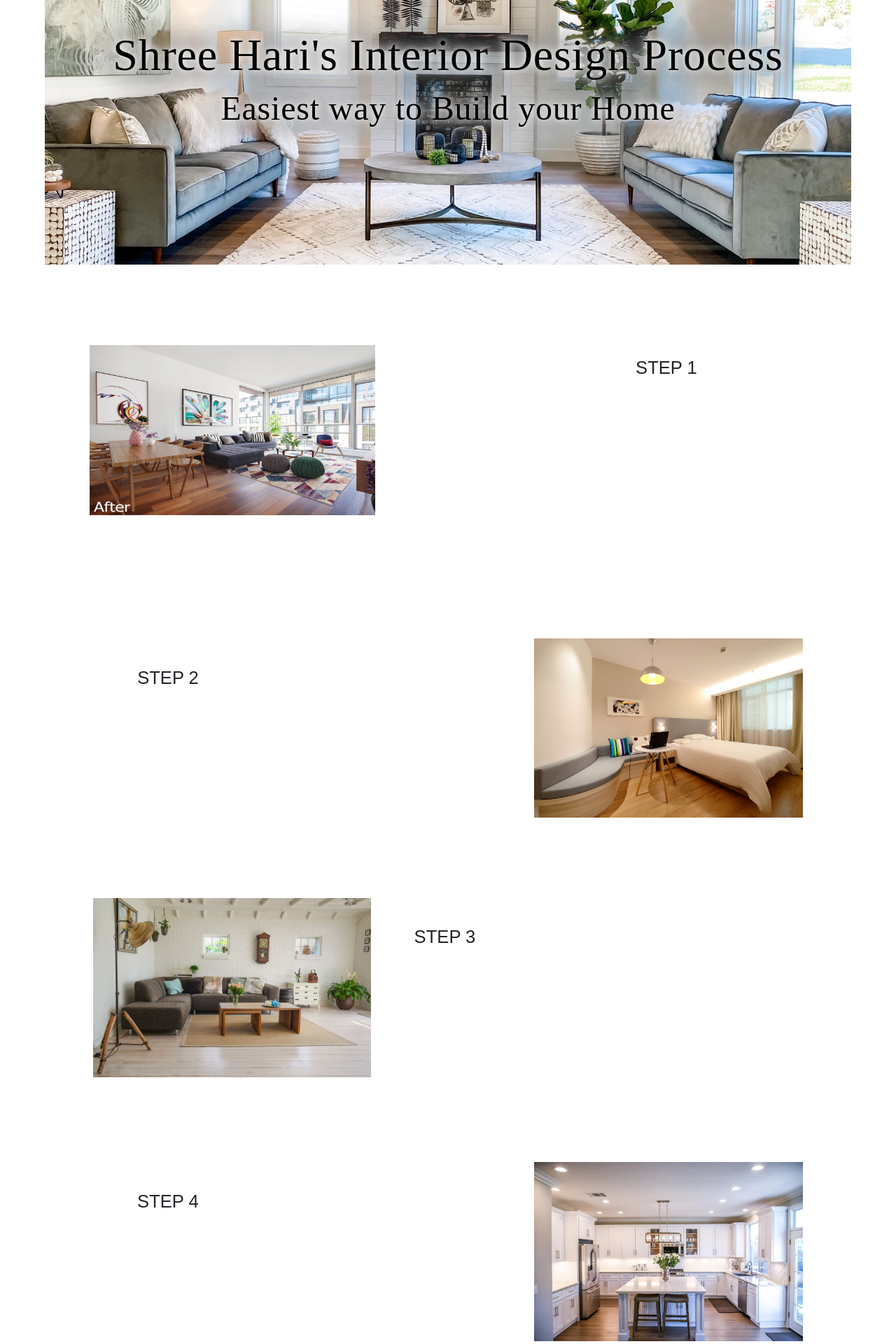
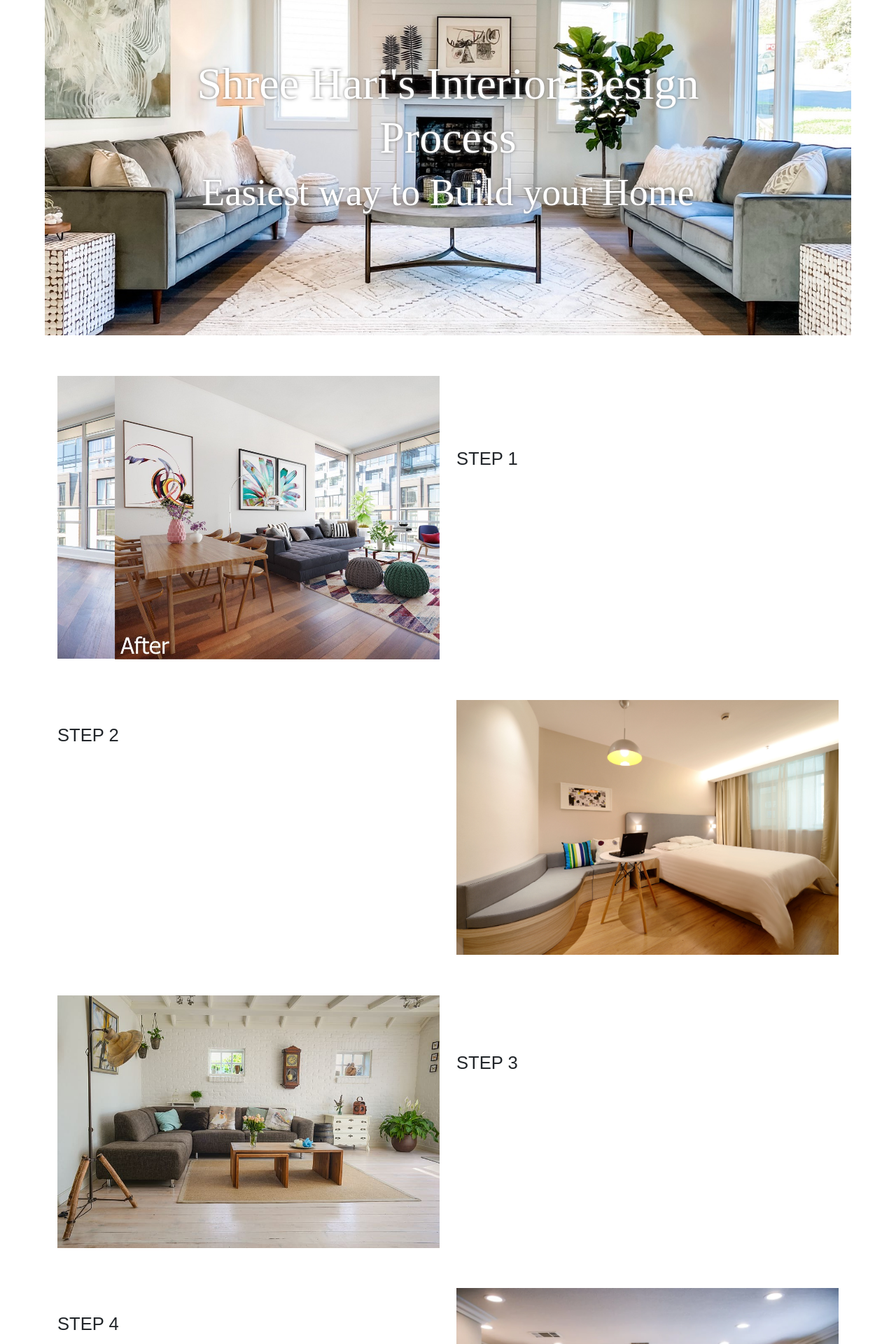
Before and after one commit to Meeetpatel/Shreehari, a React (Create React App) app: page /HIW in a window 1280 px wide. Shown: the part 240-2160 px from the top of the page at 70% size. Built offline with nearby package versions, Linux system fonts and the light colour scheme.

Commit message:
bootstrap

```diff
--- a/package.json
+++ b/package.json
@@ -7,9 +7,11 @@
     "@testing-library/jest-dom": "^5.17.0",
     "@testing-library/react": "^13.4.0",
     "@testing-library/user-event": "^13.5.0",
+    "bootstrap": "^5.3.2",
     "embla-carousel-autoplay": "^8.0.0-rc14",
     "embla-carousel-react": "^8.0.0-rc14",
     "react": "^18.2.0",
+    "react-bootstrap": "^2.9.1",
     "react-dom": "^18.2.0",
     "react-router-dom": "^6.20.0",
     "react-scripts": "5.0.1",
--- a/src/Components/HIW.js
+++ b/src/Components/HIW.js
@@ -1,27 +1,26 @@
 import React from "react";
 import bg1 from "../bg1.jpeg";
-import "./styles.css";
 import useEmblaCarousel from "embla-carousel-react";
+import Autoplay from "embla-carousel-autoplay";
 import before from "../Before.jpg";
 import after from "../After.jpg";
-import Autoplay from "embla-carousel-autoplay";
 import bedroom from "../bedroom.jpg";
 import bg3 from "../bg3.jpg";
 import bg4 from "../bg4.jpg";
 import bg5 from "../bg5.jpg";
-import { Link, animateScroll as scroll } from "react-scroll";
+import { Container, Row, Col } from "react-bootstrap"; // Import Bootstrap components
+
 const HIW = () => {
   const containerStyles = {
-    height: "60vh", // Adjusted for full viewport height
+    height: "70vh",
     width: "100%",
-
-    background: `url(${bg1})`, // Replace with your image URL
+    background: `url(${bg1})`,
     backgroundSize: "cover",
     backgroundPosition: "center",
     display: "flex",
     justifyContent: "center",
-    alignItems: "left",
-    color: "#3e4444", // Adjust the text color
+    alignItems: "center", // Center content vertically
+    color: "#3e4444",
     zIndex: "-1",
   };
 
@@ -30,68 +29,105 @@ const HIW = () => {
   return (
     <>
       <div style={containerStyles}>
-        <div>
-          <h1 className="title1">Shree Hari's Interior Design Process</h1>
+        <Container>
+          <Row className="justify-content-center">
+            <Col xs={12} md={8} className="text-center">
+              <h3 className="title1">Shree Hari's Interior Design Process</h3>
               <h3 className="title2">Easiest way to Build your Home</h3>
+            </Col>
+          </Row>
+        </Container>
       </div>
-      </div>
-      <div className="process1">
+      <Container className="process1">
+        <Row>
+          <Col xs={12} md={6}>
             <div className="embla" ref={emblaRef}>
               <div className="embla__container">
                 <div className="embla__slide">
-              <img height=" 80%" width="50%" src={before} alt="before" />
+                  <img className="w-100" src={before} alt="before" />
                 </div>
                 <div className="embla__slide">
-              <img height=" 80%" width="50%" src={after} alt="after" />
+                  <img className="w-100" src={after} alt="after" />
                 </div>
               </div>
             </div>
+          </Col>
+          <Col xs={12} md={6} className="d-flex align-items-center">
             <div>
               <h1 className="process-title">STEP 1</h1>
-          <p className="process-description">
+              <p className="process-description fs-1 fs-md-2">
                 "Contact Us to schedule a Meeting With us in person."
               </p>
             </div>
-      </div>
-      <div className="process">
+          </Col>
+        </Row>
+      </Container>
+      <Container className="process1">
+        <Row>
+          <Col xs={12} md={6} className="order-2 order-md-1">
             <div>
               <h1 className="process-title">STEP 2</h1>
-          <p className="process-description">
-            "Tell us all about your dream home. We’ll get to work on bringing it
-            to life."
+              <p className="process-description fs-1 fs-md-2">
+                "Tell us all about your dream home. We’ll get to work on
+                bringing it to life."
               </p>
             </div>
-        <img className="process-img" src={bedroom} alt="img" />
-      </div>
-      <div className="process">
-        <img className="process-img" src={bg3} alt="img" />
+          </Col>
+          <Col xs={12} md={6} className="order-1 order-md-2">
+            <img className="w-100" src={bedroom} alt="img" />
+          </Col>
+        </Row>
+      </Container>
+      <Container className="process1">
+        <Row>
+          <Col xs={12} md={6}>
+            <img className="w-100" src={bg3} alt="img" />
+          </Col>
+          <Col xs={12} md={6} className="d-flex align-items-center">
             <div>
               <h1 className="process-title">STEP 3</h1>
-          <p className="process-description1">
+              <p className="process-description fs-1 fs-md-2">
                 "Get an estimated Quote for your Residential or Work Space."
               </p>
             </div>
-      </div>
-      <div className="process">
+          </Col>
+        </Row>
+      </Container>
+      <Container className="process1">
+        <Row>
+          <Col xs={12} md={6} className="order-2 order-md-1">
             <div>
               <h1 className="process-title">STEP 4</h1>
-          <p className="process-description">
-            "We will blow your mind with inspo and ideas for transforming your
-            space."
+              <p className="process-description fs-1 fs-md-2">
+                "We will blow your mind with inspo and ideas for transforming
+                your space."
               </p>
             </div>
-        <img className="process-img" src={bg4} alt="img" />
-      </div>
-      <div className="process">
-        <img className="process-img" src={bg5} alt="img" />
+          </Col>
+          <Col xs={12} md={6} className="order-1 order-md-2">
+            <img className="w-100" src={bg4} alt="img" />
+          </Col>
+        </Row>
+      </Container>
+      <Container className="process1">
+        <Row>
+          <Col xs={12} md={6}>
+            <img className="w-100" src={bg5} alt="img" />
+          </Col>
+          <Col xs={12} md={6} className="d-flex align-items-center">
             <div>
               <h1 className="process-title">STEP 5</h1>
-          <p className="process-description1" style={{ marginBottom: "50%" }}>
+              <p
+                className="process-description fs-1 fs-md-2"
+                style={{ marginBottom: "50%" }}
+              >
                 "Tell us which design ideas you vibe with, and we’ll add all the
                 beautiful finishing touches."
               </p>
             </div>
-      </div>
+          </Col>
+        </Row>
+      </Container>
     </>
   );
 };
--- a/src/Components/Home.js
+++ b/src/Components/Home.js
@@ -8,7 +8,7 @@ const Home = ({ slides, setShowHome }) => {
   const validParentWidth = Math.min(window.innerWidth * 0.9, 1500);
 
   const sliderStyles = {
-    height: "50vw", // Adjusted for responsive design
+    height: "60vw", // Adjusted for responsive design
     position: "relative",
     display: "flex",
     transition: "transform ease-out 0.3s",
--- a/src/Components/Navbar.js
+++ b/src/Components/Navbar.js
@@ -37,7 +37,7 @@ export default function Navbar({ slides, parentWidth }) {
             </a>
 
             <button
-              className="navbar-toggler custom-toggler d-inline-block"
+              className="navbar-toggler custom-toggler d-md-none d-inline-block"
               type="button"
               data-bs-toggle="collapse"
               data-bs-target="#navbarNav"
--- a/src/Components/styles.css
+++ b/src/Components/styles.css
@@ -17,27 +17,26 @@ a.active{
 .title1{
     font-family: Simula,serif;
 
-    font-feature-settings: "lnum";
-    font-variant: lining-nums;
-    font-size: 8vh;
+
+    font-size: 64px;
     text-align: center;
 
-    margin-top: 15%;
-    display: flex;
-    letter-spacing: .8px;
-    color: black;
+
+
+
+    color: white;
 
   animation: title1 1s ease-in-out infinite alternate;
 }
 
 @keyframes title1 {
-  from {
-    text-shadow: 0 0 10px #fff, 0 0 20px #fff, 0 0 30px gray, 0 0 40px gray, 0 0 50px gray, 0 0 60px gray, 0 0 70px gray;
-  }
+    from {
+        text-shadow: 0 0 5px gray ;
+      }
 
-  to {
-    text-shadow: 0 0 20px #fff, 0 0 30px white, 0 0 40px white, 0 0 50px white, 0 0 60px white, 0 0 70px white, 0 0 80px white;
-  }
+      to {
+        text-shadow: 0 0 10px black;
+      }
 }
 
 
@@ -47,35 +46,33 @@ a.active{
 
     text-align: center;
 
-    font-size: 6vh;
+    font-size: 54px;
 
-    letter-spacing: .8px;
+
     animation: title2 1s ease-in-out infinite alternate;
-    color: black;
+    color: white;
 }
 @keyframes title2 {
     from {
-      text-shadow: 0 0 10px #fff, 0 0 20px #fff, 0 0 30px gray, 0 0 40px gray, 0 0 50px gray, 0 0 60px gray, 0 0 70px gray;
+      text-shadow: 0 0 5px gray ;
     }
 
     to {
-      text-shadow: 0 0 20px #fff, 0 0 30px white, 0 0 40px white, 0 0 50px white, 0 0 60px white, 0 0 70px white, 0 0 80px white;
+      text-shadow: 0 0 10px black;
     }
   }
 .process{
     margin-top:10% ;
     display: inline-flex;
-    margin-right: 6%;
-    margin-left: 6%;
-    text-align: left;
+
+    text-align: center;
 
 }
 .process1{
-    margin-top:10% ;
+
     display:flex;
-    margin-right: 6%;
-
-    text-align: left;
+    margin-top: 5%;
+    text-align: center;
 }
 .embla {
     overflow: hidden;
@@ -93,13 +90,6 @@ a.active{
     transition: transform 0.2s;
 }
 
-.process-img{
-
-
-    width:  40vw;
-    height: 20vw ;
-    object-fit: cover;
-  }
 
 .process-title{
     margin-top: 6.5%;
@@ -107,34 +97,22 @@ a.active{
     font-family: ABC Monument Grotesk,sans-serif;
     white-space: nowrap;
     display: flex;
-    margin-left: 10%;
+
     text-align: center;
 }
 
 .process-description{
 font-family: Simula,serif;
-margin-right: 5%;
-margin-left: 5%;
+    text-align: center;
    display: flex;
    width: 80%;
-   font-size: 2.5vw;
+
    text-align: left;
    animation: fades linear both;
     animation-timeline: view();
     animation-range: entry 50% cover 50%;
 }
-.process-description1{
-    font-family: Simula,serif;
-    margin-right: 5%;
-    margin-left: 30%;
-       display: flex;
-       width: 80%;
-       font-size: 2.5vw;
-       text-align: left;
-       animation: fades linear both;
-        animation-timeline: view();
-        animation-range: entry 50% cover 50%;
-    }
+
 
 @keyframes fades{
     from{
```
Also changed, not shown: 1 other file (tests, documents, lock files or other folders). Lines whose indentation alone changed are shown as unchanged.
